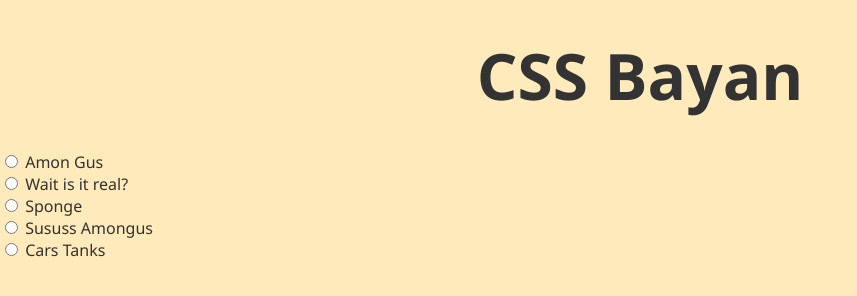
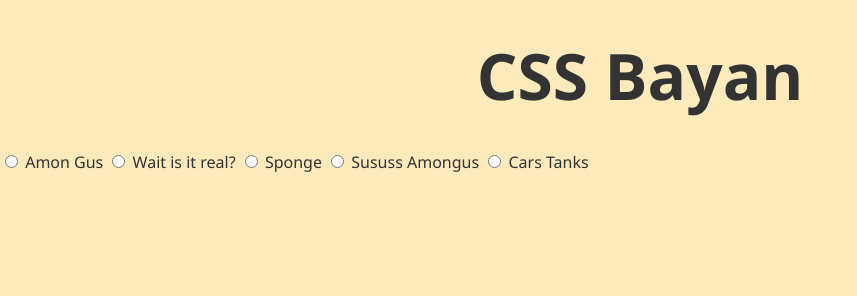
Before and after one commit to morganizwd/cssBayan, a plain HTML site: page cssBayan/index.html in a window 1280 px wide. Shown: the whole page, without its empty margins (0-857 px from the left). Drawn offline with Linux system fonts and the light colour scheme.

Commit message:
refactor: put all blocks div in one (12.03.2023 15:00:12))

```diff
--- a/cssBayan/index.html
+++ b/cssBayan/index.html
@@ -7,35 +7,27 @@
   <body>
     <h1>CSS Bayan</h1>
 
-    <div id="amon-gus">
+    <div>
       <label>
         <input type="radio" name="meme"> Amon Gus
         <img src="https://sun2.beltelecom-by-minsk.userapi.com/impg/4Bpbz65t-7I1Xc0Pbh_Da56pGJOx_-jUH00Epg/nznQ5XQ60B0.jpg?size=180x124&quality=96&sign=61ec3b28e797d4d6f97090a65052a6a1&type=album" alt="Amon Gus">
       </label>
-    </div>
 
-    <div id="wait-is-it-real">
       <label>
         <input type="radio" name="meme"> Wait is it real?
         <img src="https://sun1.beltelecom-by-minsk.userapi.com/impg/-08z4VLBe-Wh5LpX721BrX1ZvZxrTslOr-l-8Q/wpGM_EcT0EU.jpg?size=853x846&quality=96&sign=57542505aa533fb43bc42abcd6e1f322&type=album" alt="Wait is it real?">
       </label>
-    </div>
 
-    <div id="sponge">
       <label>
         <input type="radio" name="meme"> Sponge
         <img src="https://sun1.beltelecom-by-minsk.userapi.com/impg/Dcn3G9_-1p-Y0MwIPWjhr5JesEtkOrPPZEvlmQ/e9VkEWJ_SqY.jpg?size=236x198&quality=96&sign=819460b10fbdaf23fa5223ed81bd686a&type=album" alt="Sponge">
       </label>
-    </div>
 
-    <div id="sususs-amongus">
       <label>
         <input type="radio" name="meme"> Sususs Amongus
         <img src="https://sun2.beltelecom-by-minsk.userapi.com/impg/WcWd2WY18Tn24SrX9BV9I9JaxxQwwBchShRodg/zrGyXyfeVXE.jpg?size=441x266&quality=96&sign=5c87f8b4953ed54856c11833fd65b529&type=album" alt="Sususs Amongus">
       </label>
-    </div>
 
-    <div id="cars-tanks">
       <label>
         <input type="radio" name="meme"> Cars Tanks
         <img src="https://sun9-79.userapi.com/impg/vUO8oVT01xfySXuxp04ogEVwrVCj2WBdkcF2EA/DyeBVjekDyw.jpg?size=2400x1080&quality=96&sign=5ae4ce4ec03cb8a161f716dfaaec4a54&type=album" alt="Cars Tanks">
```
